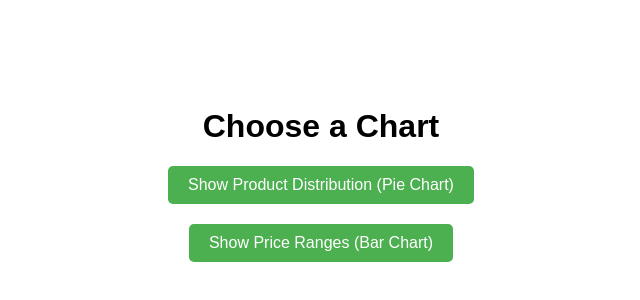
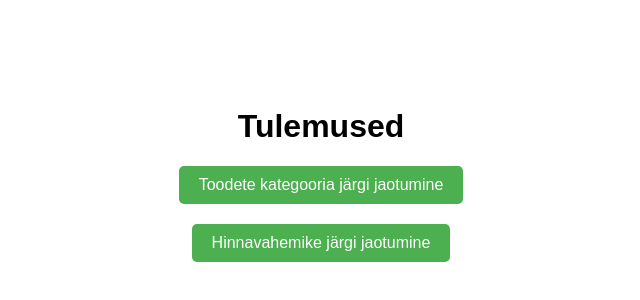
Before and after one commit to marjetanner/crawler1, a plain HTML site: page front-end/results.html in a window 1280 px wide. Shown: the part 216-516 px from the top of the page, without its empty margins (319-959 px from the left). Drawn offline with Linux system fonts and the light colour scheme.

Commit message:
Vahelehele eesti keelne info lisatud

```diff
--- a/front-end/results.html
+++ b/front-end/results.html
@@ -3,7 +3,7 @@
 <head>
     <meta charset="UTF-8">
     <meta name="viewport" content="width=device-width, initial-scale=1.0">
-    <title>Product Charts Navigation</title>
+    <title>Tulemused</title>
     <style>
         body {
             margin: 0;
@@ -39,9 +39,9 @@
 <body>
 
 <div class="container">
-    <h1>Choose a Chart</h1>
-    <button id="pieChartBtn">Show Product Distribution (Pie Chart)</button>
-    <button id="barChartBtn">Show Price Ranges (Bar Chart)</button>
+    <h1>Tulemused</h1>
+    <button id="pieChartBtn">Toodete kategooria järgi jaotumine</button>
+    <button id="barChartBtn">Hinnavahemike järgi jaotumine</button>
 </div>
 
 <script>
```
